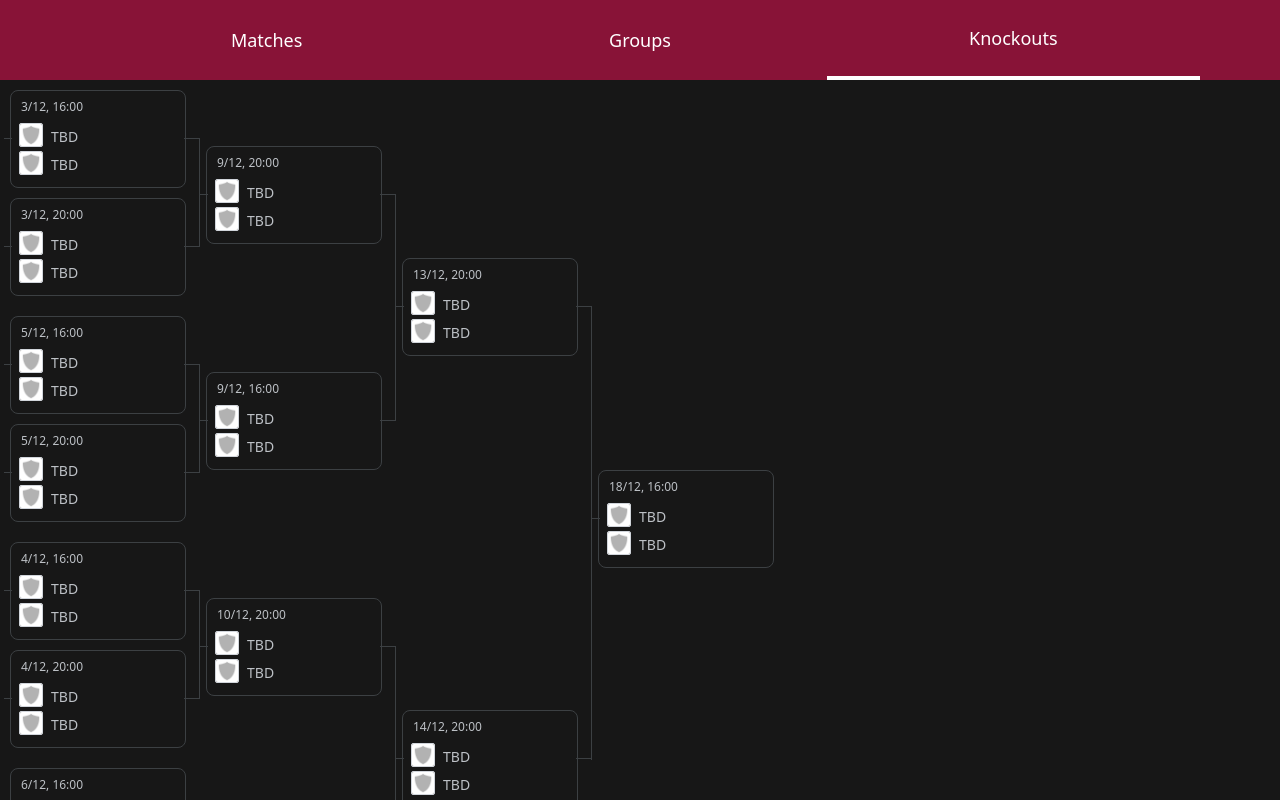
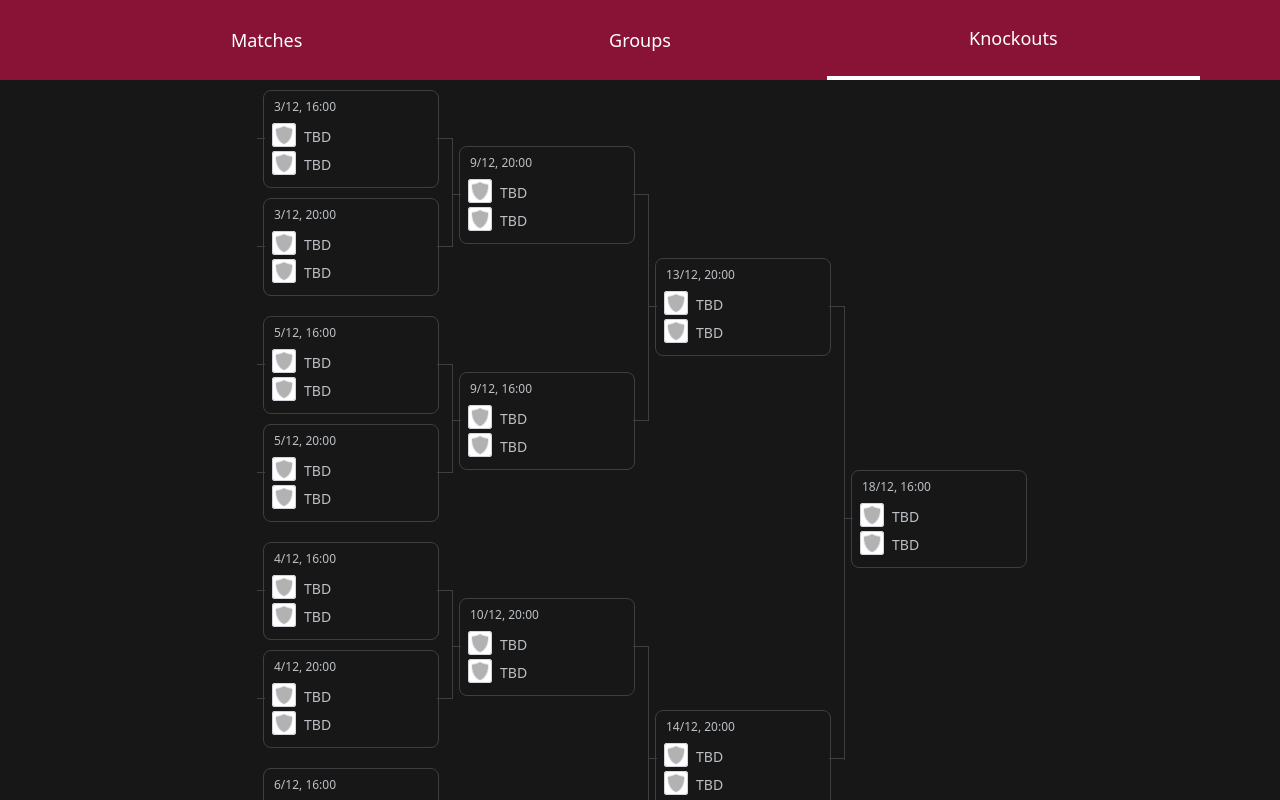
Before and after one commit to erikbg7/world-cup-microapp, a Next.js app: page /knockout in a window 1280 px wide. Shown: the top 800 px of the page. Built offline with nearby package versions, Linux system fonts and the light colour scheme.

Commit message:
💻 Improve responsiveness

```diff
--- a/src/components/NavBar.tsx
+++ b/src/components/NavBar.tsx
@@ -16,8 +16,8 @@ const SECTIONS: ISection[] = [
 
 const NavBar = () => {
   return (
-    <nav className="fixed top-0 left-0 right-0 z-10">
-      <ul className="flex justify-center h-20 bg-rose-900 sm:px-20">
+    <nav className="fixed top-0 left-0 right-0 z-10 bg-rose-900">
+      <ul className="flex justify-center h-20 sm:px-20">
         {SECTIONS.map((section) => (
           <NavBarItem key={section.id} {...section} />
         ))}
--- a/src/globals.css
+++ b/src/globals.css
@@ -5,3 +5,7 @@
 body {
   @apply bg-blackish text-white;
 }
+
+.responsive-screen {
+  @apply mx-auto lg:w-[90%] xl:w-[80%] 2xl:w-[70%];
+}
--- a/src/pages/groups/index.tsx
+++ b/src/pages/groups/index.tsx
@@ -2,9 +2,9 @@ import React from 'react';
 import { GROUP_STAGE, IGroup } from '../../config/group-stage';
 import GroupSection from '../../components/GroupsSection';
 
-const StandingsPage = () => {
+const GroupStagePage = () => {
   return (
-    <div className="py-20">
+    <div className="responsive-screen py-20">
       {Object.values(GROUP_STAGE).map((group: IGroup) => (
         <GroupSection key={group.group} {...group} />
       ))}
@@ -12,4 +12,4 @@ const StandingsPage = () => {
   );
 };
 
-export default StandingsPage;
+export default GroupStagePage;
--- a/src/pages/index.tsx
+++ /dev/null
@@ -1,3 +0,0 @@
-export default function Home() {
-  return <div>Home</div>;
-}
--- a/src/pages/knockout/index.tsx
+++ b/src/pages/knockout/index.tsx
@@ -3,9 +3,9 @@ import clsx from 'clsx';
 import TeamDetails from '../../components/TeamDetails';
 import { IRound, KNOCKOUT_STAGE_ROUNDS } from '../../config/knockout-stage';
 
-const Bracket = () => {
+const KnockoutStagePage = () => {
   return (
-    <div className="py-20 pl-2.5 flex flex-row">
+    <div className="responsive-screen flex lg:justify-center py-20 pl-2.5 ">
       {KNOCKOUT_STAGE_ROUNDS.map((round) => (
         <div
           key={round.type}
@@ -75,4 +75,4 @@ const KnockoutRound: React.FC<IRound> = ({ type, matches }) => {
   );
 };
 
-export default Bracket;
+export default KnockoutStagePage;
--- a/src/pages/matches/index.tsx
+++ b/src/pages/matches/index.tsx
@@ -5,7 +5,7 @@ import TeamDetails from '../../components/TeamDetails';
 
 const MatchesPage = () => {
   return (
-    <div className="py-20">
+    <div className="responsive-screen py-20">
       {Object.entries(GROUP_STAGE_MATCHES).map(([id, matchDay]) => (
         <MatchesDay key={id} id={id} matchDay={matchDay} />
       ))}
```
